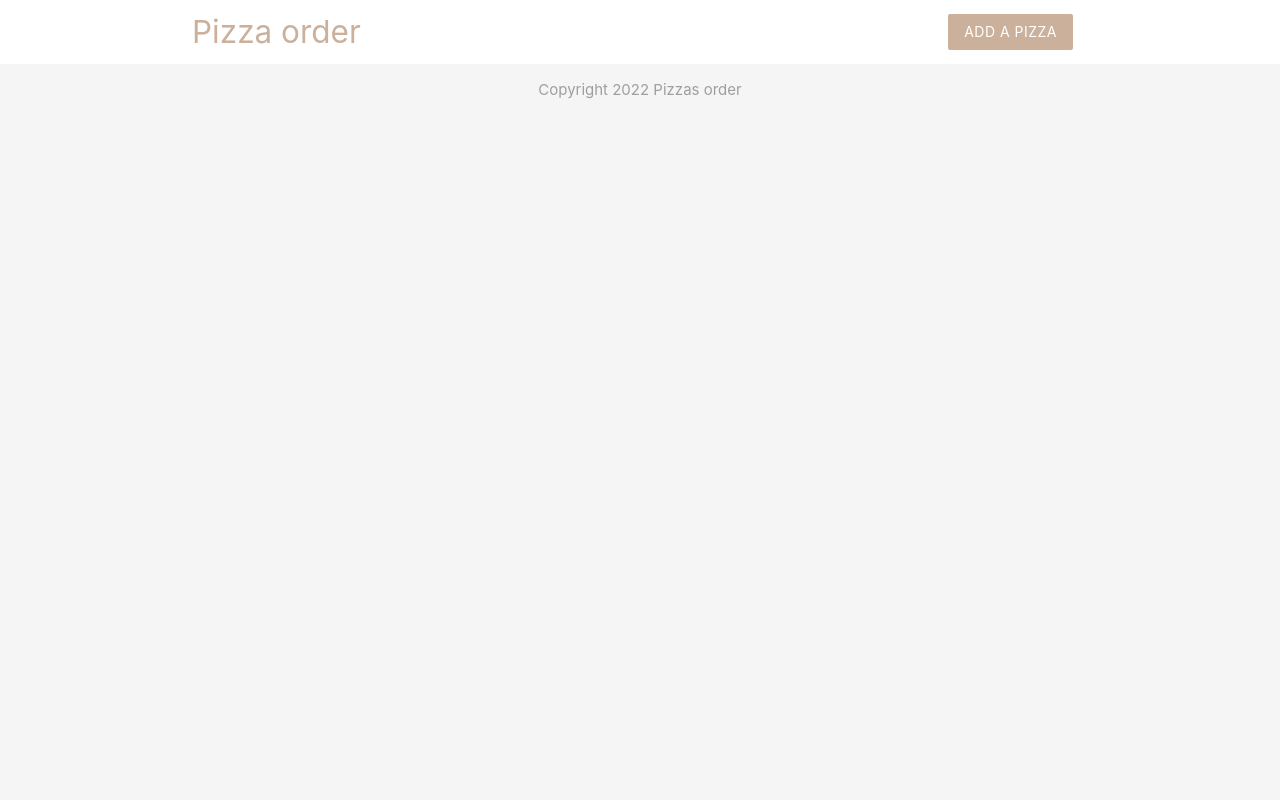
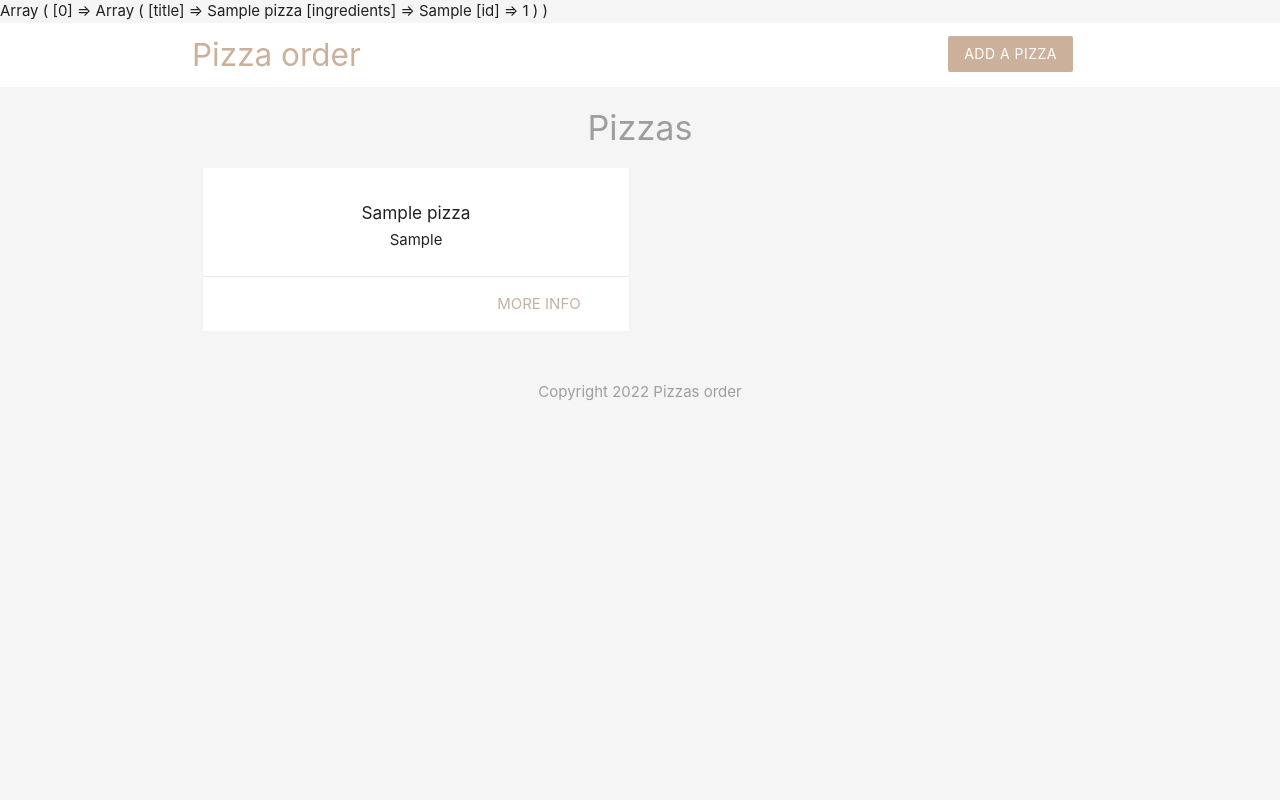
Before and after one commit to Pgph/php-order-page, a PHP site: page / in a window 1280 px wide. Run offline with PHP 8.4, Linux system fonts and the light colour scheme; tables that the repository leaves empty or names only in its code hold one stand-in row (values such as "Sample post").

Commit message:
Added MySQL database and connection. Render records to the browser.

```diff
--- a/index.php
+++ b/index.php
@@ -1,5 +1,27 @@
 <?php
 
+$conn = mysqli_connect('localhost', 'patryk', 'test1234', "pizza_order");
+
+if (!$conn) {
+    error_log('Connection error: ' . mysqli_connect_error());
+}
+
+// write query for all pizzas
+$sql = 'SELECT title, ingredients, id FROM pizzas ORDER BY created_at'; // ORDER BY created_at DESC
+
+// make query and get result
+$result = mysqli_query($conn, $sql);
+
+// fetch the resulting rows as an array
+$pizzas = mysqli_fetch_all($result, MYSQLI_ASSOC);
+
+// free result from memory
+mysqli_free_result($result);
+
+// close connection
+mysqli_close($conn);
+
+print_r($pizzas);
 
 ?>
 
@@ -8,6 +30,25 @@
 
 <?php include('templates/header.php');  ?>
 
+<h4 class="center grey-text">Pizzas</h4>
+<div class="container">
+    <div class="row">
+        <?php foreach ($pizzas as $pizza) {  ?>
+            <div class="col s6 md3">
+                <div class="card z-depth-0">
+                    <div class="card-content center">
+                        <h6><?php echo htmlspecialchars($pizza['title']); ?></h6>
+                        <div><?php echo htmlspecialchars($pizza['ingredients']); ?></div>
+                    </div>
+                    <div class="card-action right-align">
+                        <a href="#" class="brand-text">more info</a>
+                    </div>
+                </div>
+            </div>
+        <?php } ?>
+    </div>
+</div>
+
 <?php include('templates/footer.php');  ?>
 
 
```
